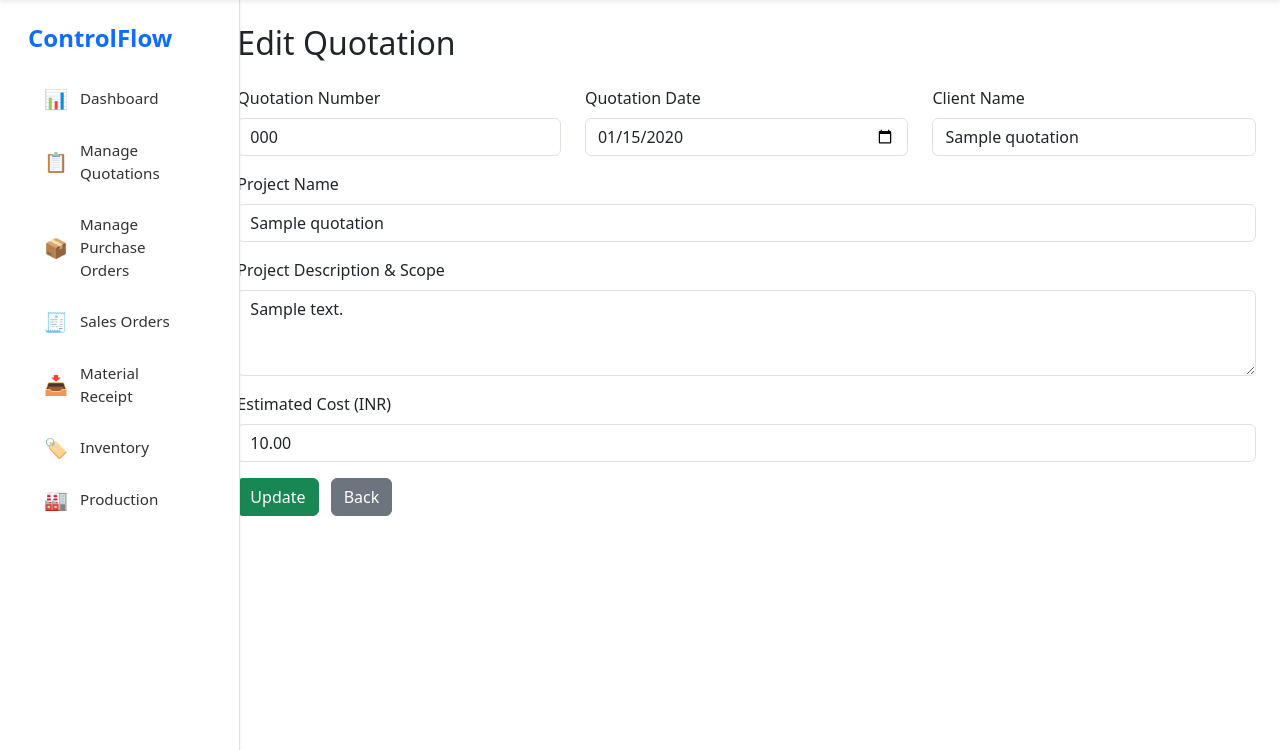
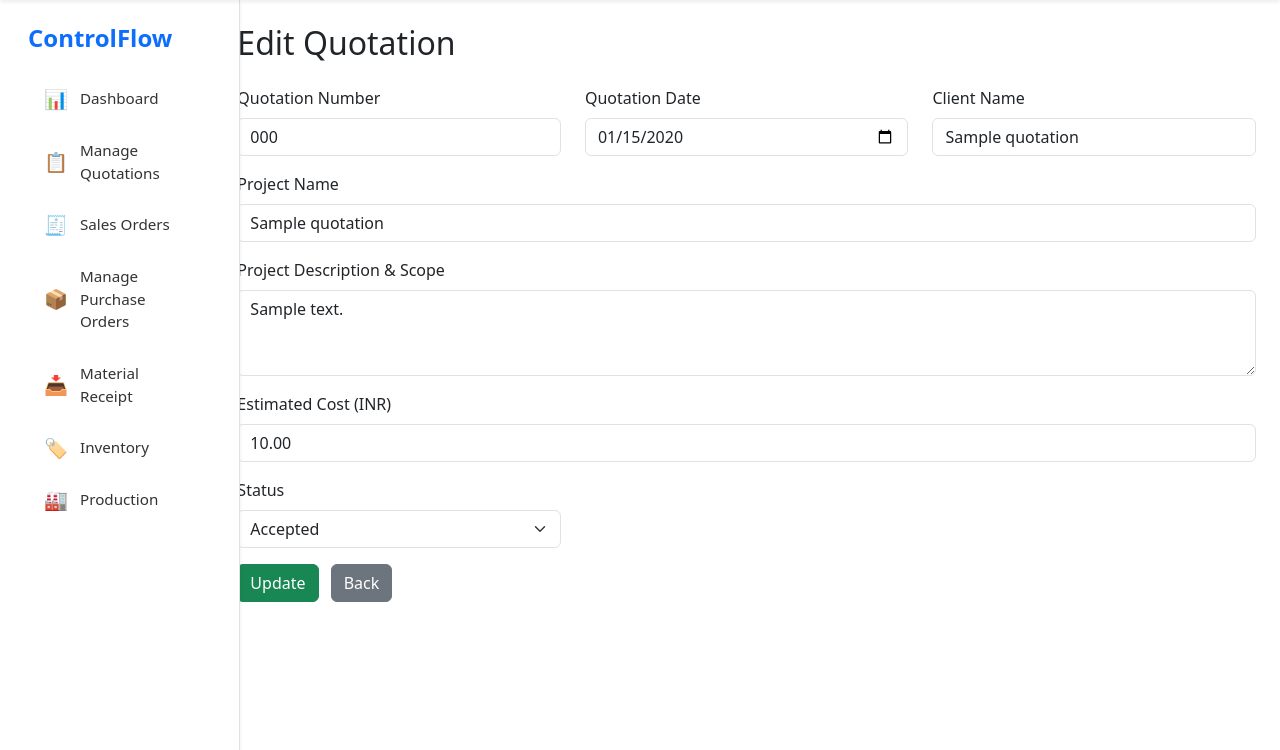
Before and after one commit to PawanYadav007s/controlflow, a Flask app: page /quotations/edit/1 in a window 1280 px wide. Shown: the part 50-800 px from the top of the page. Run offline with Flask 3, Linux system fonts and the light colour scheme; tables that the repository leaves empty hold one stand-in row (values such as "Sample post"); some libraries are stand-ins or nearby versions.

Commit message:
Status list added in auotation edit form

```diff
--- a/app/routes/quotation_routes.py
+++ b/app/routes/quotation_routes.py
@@ -55,6 +55,8 @@ def edit_quotation(id):
             quotation.project_name = request.form['project_name']
             quotation.project_description = request.form['project_description']
             quotation.estimated_cost = request.form['estimated_cost']
+            quotation.status = request.form['status']
+
 
             try:
                 quotation.quotation_date = datetime.strptime(request.form['quotation_date'], '%Y-%m-%d').date()
--- a/app/templates/layout.html
+++ b/app/templates/layout.html
@@ -41,12 +41,7 @@
     Manage Quotations
 </a>
 
-                    <li class="nav-item mb-2">
-                        <a class="nav-link sidebar-link {% if request.path == '/purchase-order' %}active{% endif %}" href="{{ url_for('base_routes.purchase_order') }}">
-                            <span class="icon text-danger">📦</span>
-                            Manage Purchase Orders
-                        </a>
-                    </li>
+
 
                     </li>
                     <li class="nav-item mb-2">
@@ -55,6 +50,15 @@
                             Sales Orders
                         </a>
                     </li>
+
+
+                    <li class="nav-item mb-2">
+                        <a class="nav-link sidebar-link {% if request.path == '/purchase-order' %}active{% endif %}" href="{{ url_for('base_routes.purchase_order') }}">
+                            <span class="icon text-danger">📦</span>
+                            Manage Purchase Orders
+                        </a>
+                    </li>
+
 
                     <li class="nav-item mb-2">
                         <a class="nav-link sidebar-link {% if request.path == '/material-receipt' %}active{% endif %}" href="{{ url_for('base_routes.material_receipt') }}">
--- a/app/templates/quotation/add_quotation.html
+++ b/app/templates/quotation/add_quotation.html
@@ -42,6 +42,8 @@
     <textarea class="form-control" name="project_description" rows="3" required></textarea>
   </div>
 
+
+
   <div class="mb-3">
     <label class="form-label">Estimated Cost (INR)</label>
     <input type="number" class="form-control" step="0.01" name="estimated_cost" required>
--- a/app/templates/quotation/edit_quotation.html
+++ b/app/templates/quotation/edit_quotation.html
@@ -36,6 +36,20 @@
     <input type="number" class="form-control" step="0.01" name="estimated_cost" value="{{ quotation.estimated_cost }}" required>
   </div>
 
+  <div class="row mb-3">
+  <div class="col-md-4">
+    <label class="form-label">Status</label>
+    <select class="form-select" name="status" required>
+      <option value="Pending" {% if quotation.status == 'Pending' %}selected{% endif %}>Pending</option>
+      <option value="Accepted" {% if quotation.status == 'Accepted' %}selected{% endif %}>Accepted</option>
+      <option value="Rejected" {% if quotation.status == 'Rejected' %}selected{% endif %}>Rejected</option>
+    </select>
+  </div>
+</div>
+
+
+
+
   <button type="submit" class="btn btn-success">Update</button>
   <a href="{{ url_for('quotation_routes.manage_quotations') }}" class="btn btn-secondary ms-2">Back</a>
 </form>
```
